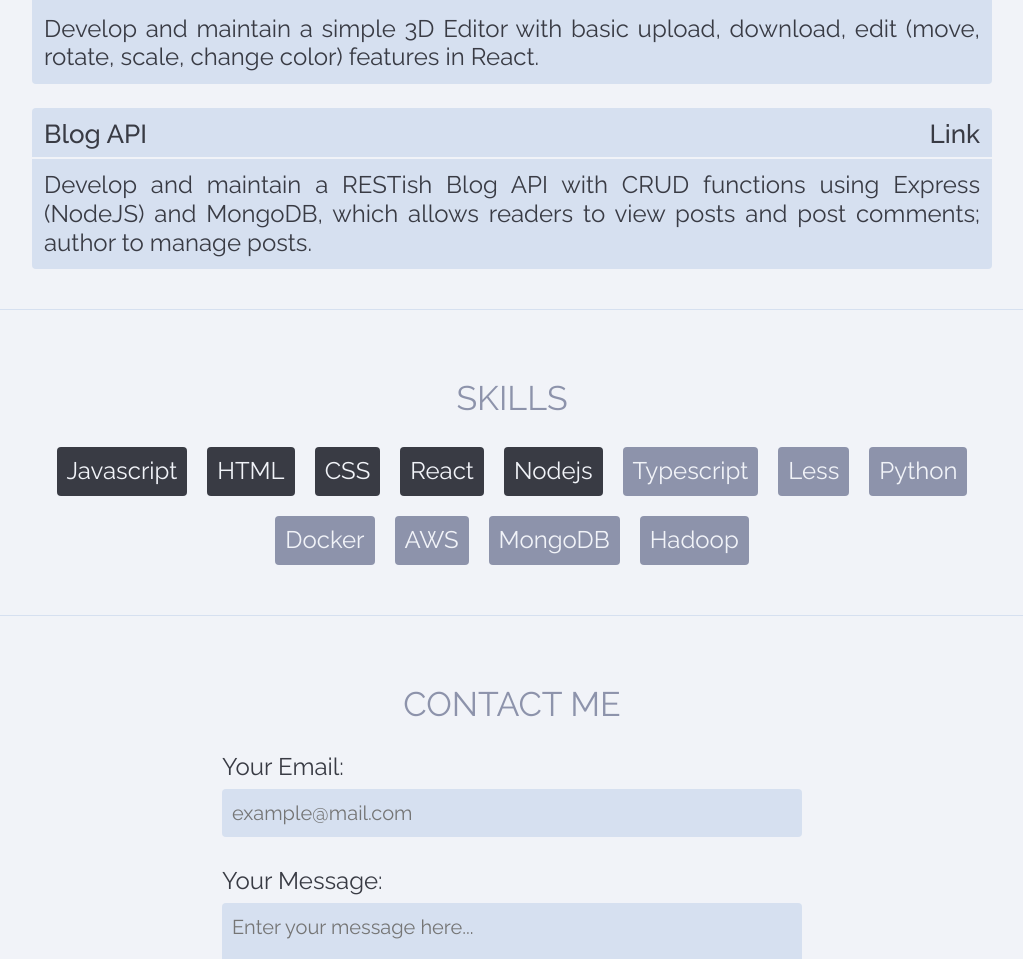
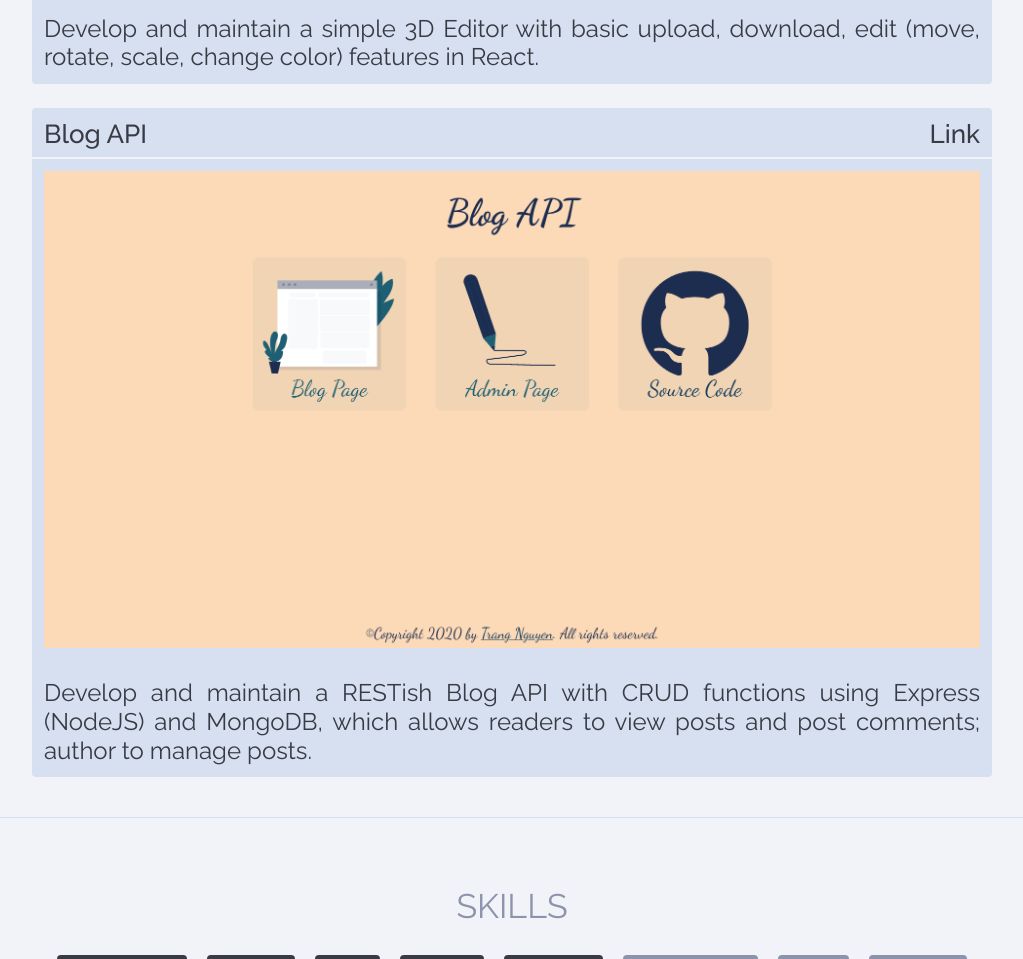
Before and after one commit to tracy2811/tracy2811.github.io, a plain HTML site: page index.html in a window 1280 px wide. Shown: the part 3217-4176 px from the top of the page, without its empty margins (128-1151 px from the left). Drawn offline with Linux system fonts and the light colour scheme.

Commit message:
Add project screenshot

```diff
--- a/index.html
+++ b/index.html
@@ -100,7 +100,7 @@
             </div>
             <div class="card">
                 <h3>Blog API <span><a href="https://github.com/tracy2811/blog-api">Link</a></span></h3>
-                <!-- <img src="public/blog-api.png" alt="Blog API Screenshot"> -->
+                <img src="public/blog-api.png" alt="Blog API Screenshot">
                 <p>Develop and maintain a RESTish Blog API with CRUD functions using Express (NodeJS) and MongoDB, which
                     allows readers to view posts and post comments; author to manage posts.</p>
             </div>
```
Also changed, not shown: public/blog-api.png (added).
